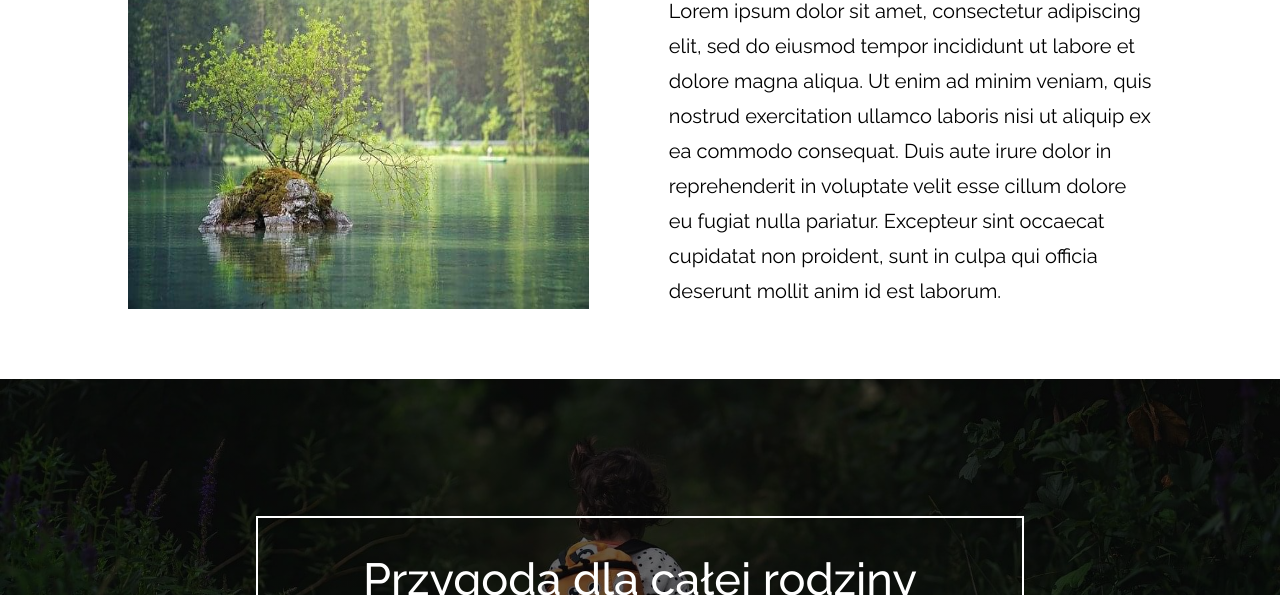
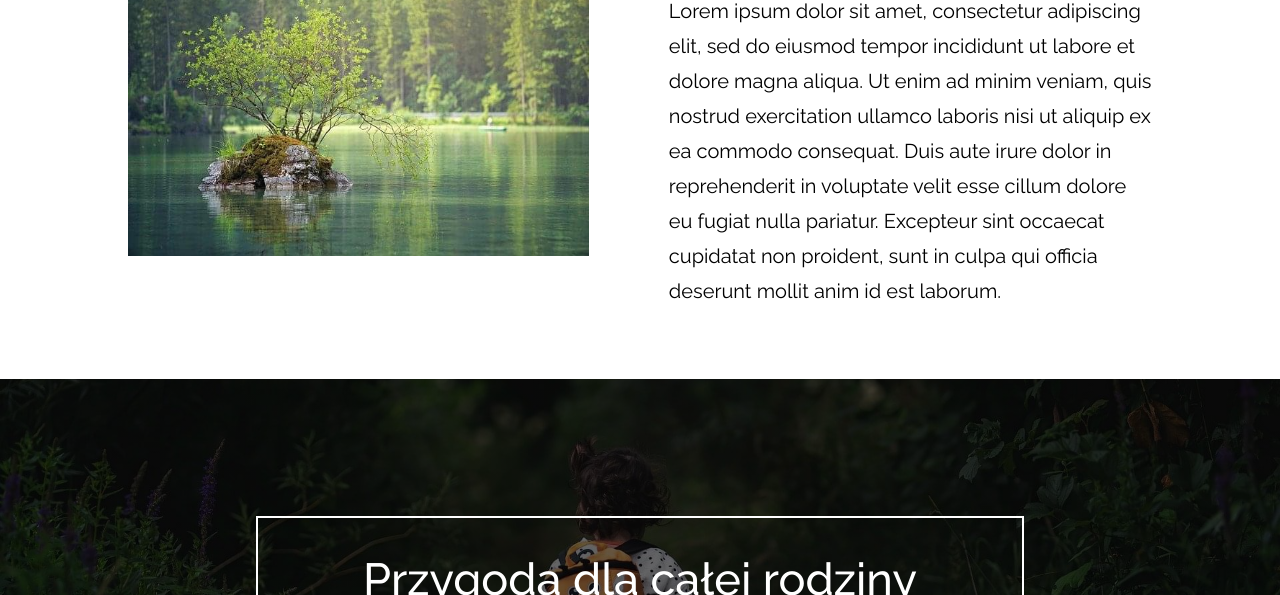
Before and after one commit to marcing20067/forest, a website: page index.html in a window 1280 px wide. Shown: the part 505-1100 px from the top of the page. Drawn offline with Linux system fonts and the light colour scheme.

Commit message:
Improve footer & height image

```diff
--- a/src/sass/_footer.scss
+++ b/src/sass/_footer.scss
@@ -84,7 +84,7 @@
     }
 }
 
-@media (min-width: 1024px) {
+@media (min-width: 1200px) {
     .footer {
         &__wrapper {
             justify-content: space-between;
--- a/src/sass/main.scss
+++ b/src/sass/main.scss
@@ -28,6 +28,7 @@
 .about-us {
     &__img {
         width: 100%;
+        height: fit-content;
     }
 
     &__box {
```
Also changed, not shown: dist/css/404.min.css, dist/css/contact.min.css, dist/css/main.min.css, dist/css/offers.min.css.
